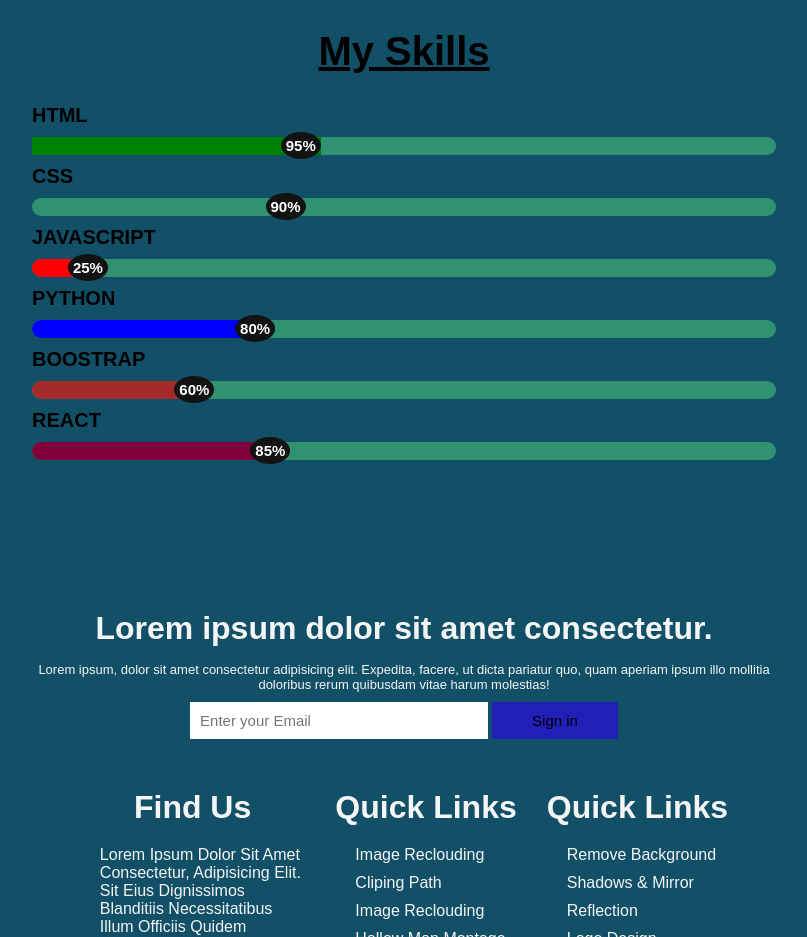
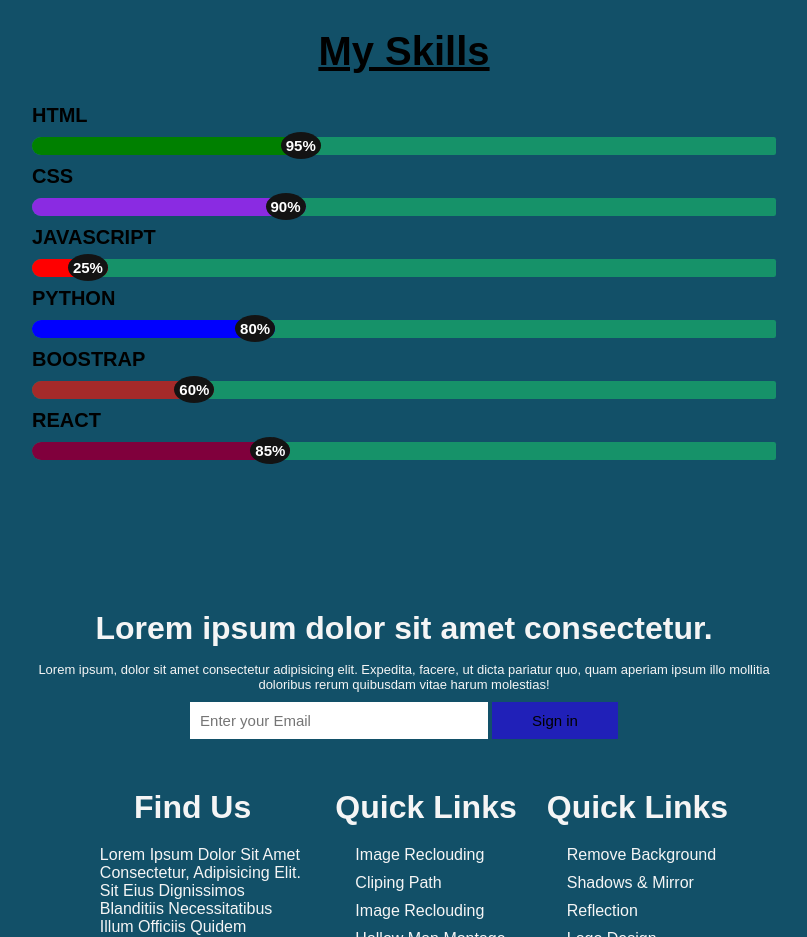
Before and after one commit to bachchumiah/flexbox, a plain HTML site: page index.html in a window 1280 px wide. Shown: the part 1960-2897 px from the top of the page, without its empty margins (236-1043 px from the left). Drawn offline with Linux system fonts and the light colour scheme.

Commit message:
css changed

```diff
--- a/styles.css
+++ b/styles.css
@@ -278,8 +278,9 @@ button:hover{
     padding: 10px 0;
 }
 .skill .progress-bar{
-    background-color: #309271;
-    border-radius: 20px;
+    width: 100%;
+    background-color: #169269;
+    border-radius: 20px 5px 5px 20px;
     text-align: right;
 }
 .skill .progress-bar span{
@@ -291,14 +292,13 @@ button:hover{
 }
 .skill .progress-bar .html{
     background-color: #008000;
-}
     width: 95%;
     border-radius: 20px;
     /* animation-name: htmlanimation;
     animation-duration: 2s; */
 }
 .skill .progress-bar .css{
-    background-color: blueviolet;
+    background-color: #8a2be2;
     width: 90%;
     border-radius: 20px;
 }
```
